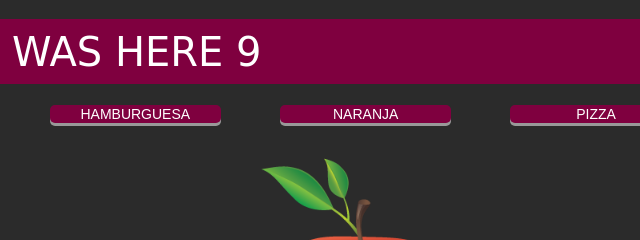
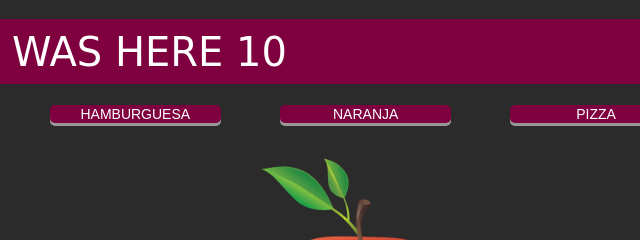
Before and after one commit to irvinjo/food2molec, a website: page public/index.html in a window 1280 px wide. Shown: the top 240 px of the page, 280-920 px from the left. Drawn offline with Linux system fonts and the light colour scheme.

Commit message:
change bluff

```diff
--- a/public/index.html
+++ b/public/index.html
@@ -12,7 +12,7 @@
 <body onload="afterAll()">
   <br>
     <nav>
-        rooLLi - IRVIN WAS HERE 9
+        rooLLi - IRVIN WAS HERE 10
     </nav>
     <br>
     <div class="row">
```
